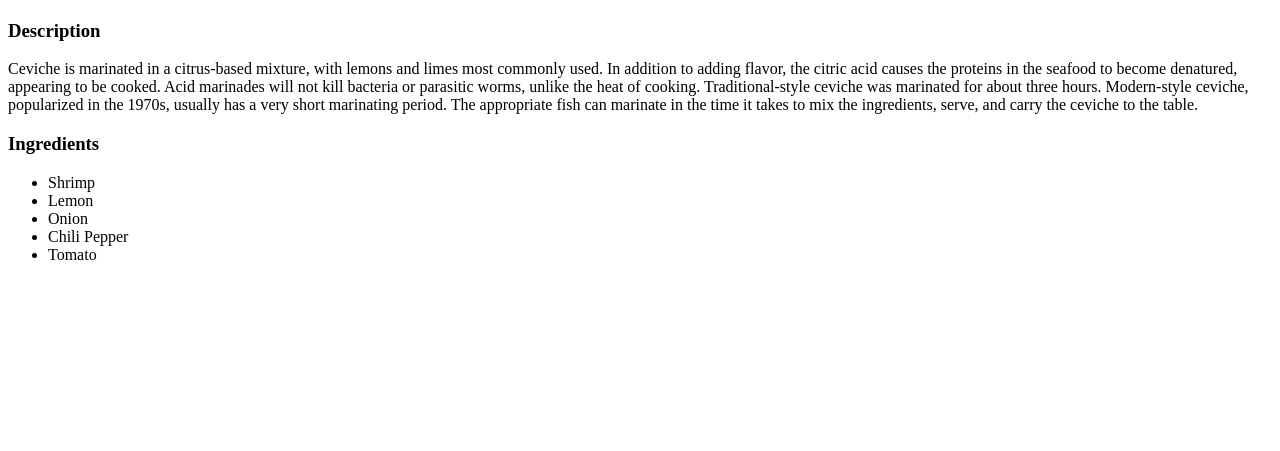
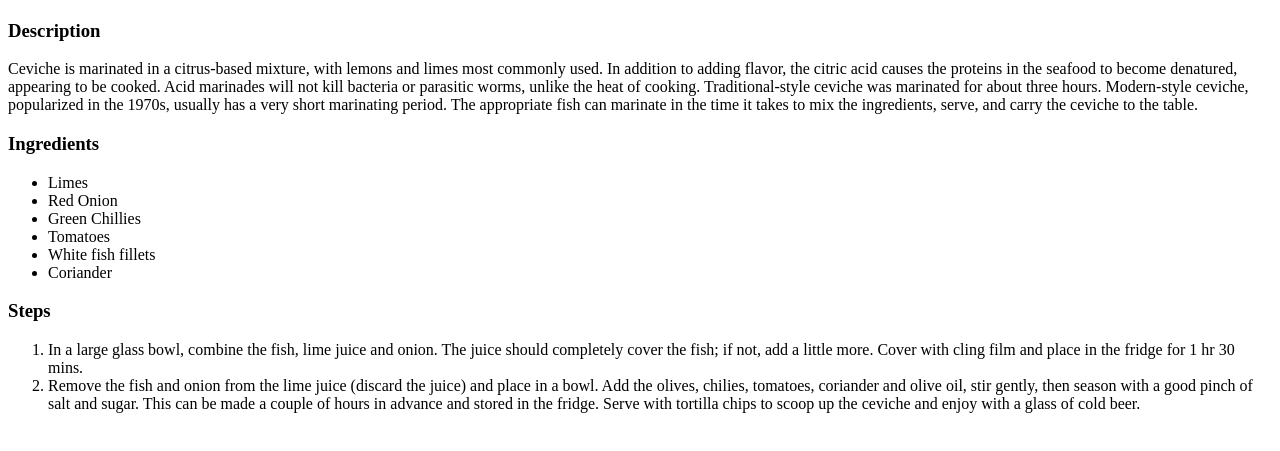
Before and after one commit to patrickfeeney03/odin-recipes, a plain HTML site: page recipes/ceviche.html in a window 1280 px wide. Shown: the part 99-550 px from the top of the page. Drawn offline with Linux system fonts and the light colour scheme.

Commit message:
Add lasagna.html file

```diff
--- a/recipes/ceviche.html
+++ b/recipes/ceviche.html
@@ -13,12 +13,19 @@
     <p>Ceviche is marinated in a citrus-based mixture, with lemons and limes most commonly used. In addition to adding flavor, the citric acid causes the proteins in the seafood to become denatured, appearing to be cooked. Acid marinades will not kill bacteria or parasitic worms, unlike the heat of cooking. Traditional-style ceviche was marinated for about three hours. Modern-style ceviche, popularized in the 1970s, usually has a very short marinating period. The appropriate fish can marinate in the time it takes to mix the ingredients, serve, and carry the ceviche to the table.</p>
     <h3>Ingredients</h3>
     <ul>
-        <li>Shrimp</li>
-        <li>Lemon</li>
-        <li>Onion</li>
-        <li>Chili Pepper</li>
-        <li>Tomato</li>
+        <li>Limes</li>
+        <li>Red Onion</li>
+        <li>Green Chillies</li>
+        <li>Tomatoes</li>
+        <li>White fish fillets</li>
+        <li>Coriander</li>
     </ul>
+
+    <h3>Steps</h3>
+    <ol>
+        <li>In a large glass bowl, combine the fish, lime juice and onion. The juice should completely cover the fish; if not, add a little more. Cover with cling film and place in the fridge for 1 hr 30 mins.</li>
+        <li>Remove the fish and onion from the lime juice (discard the juice) and place in a bowl. Add the olives, chilies, tomatoes, coriander and olive oil, stir gently, then season with a good pinch of salt and sugar. This can be made a couple of hours in advance and stored in the fridge. Serve with tortilla chips to scoop up the ceviche and enjoy with a glass of cold beer.</li>
+    </ol>
 
 </body>
 </html>
```
Also changed, not shown: recipes/lasagna.html (+14 -0 lines), images/Lasagna-Recipe.jpg (added).
